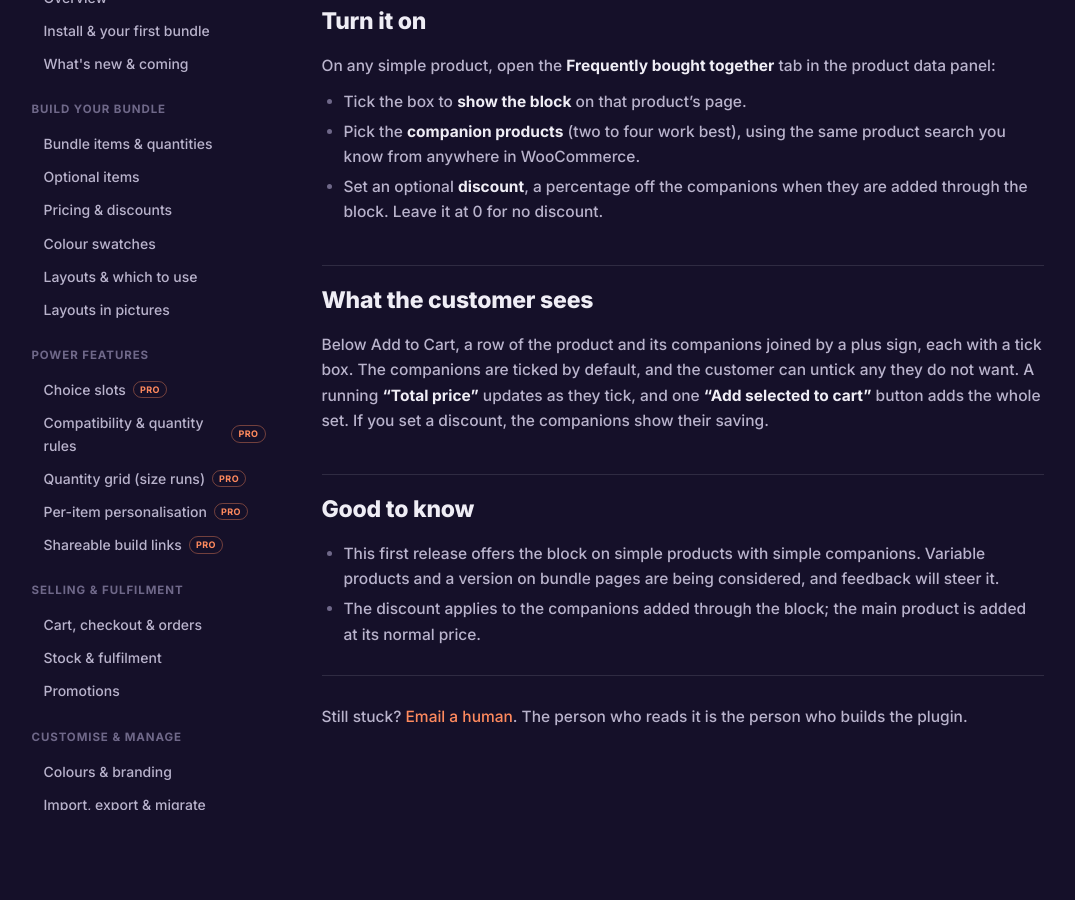
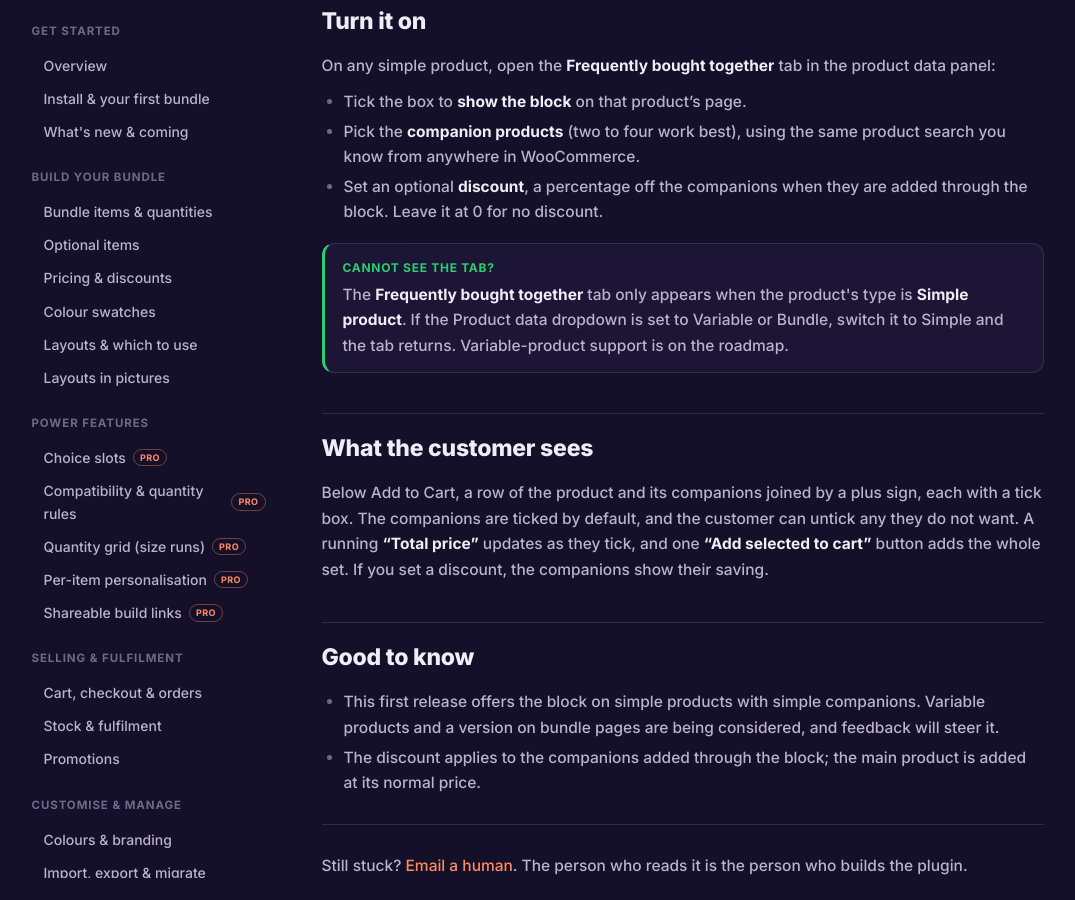
Before and after one commit to BundleBoss/website, a Jekyll site: the page built from docs/fbt.md, in a window 1280 px wide and 900 px high, scrolled down 718 px. Shown: the whole window, without its empty margins (95-1170 px from the left). Built offline with Jekyll 4.4.1, drawn with Linux system fonts in a browser that asks for light colours.

Commit message:
docs: note the FBT tab only shows on simple products (add a 'cannot see the tab?' callout)

```diff
--- a/docs/fbt.md
+++ b/docs/fbt.md
@@ -22,6 +22,8 @@
 - Pick the **companion products** (two to four work best), using the same product search you know from anywhere in WooCommerce.
 - Set an optional **discount**, a percentage off the companions when they are added through the block. Leave it at 0 for no discount.
 
+<div class="callout tip"><span class="callout-label">Cannot see the tab?</span><p>The <strong>Frequently bought together</strong> tab only appears when the product's type is <strong>Simple product</strong>. If the Product data dropdown is set to Variable or Bundle, switch it to Simple and the tab returns. Variable-product support is on the roadmap.</p></div>
+
 ## What the customer sees
 
 Below Add to Cart, a row of the product and its companions joined by a plus sign, each with a tick box. The companions are ticked by default, and the customer can untick any they do not want. A running **"Total price"** updates as they tick, and one **"Add selected to cart"** button adds the whole set. If you set a discount, the companions show their saving.
```
